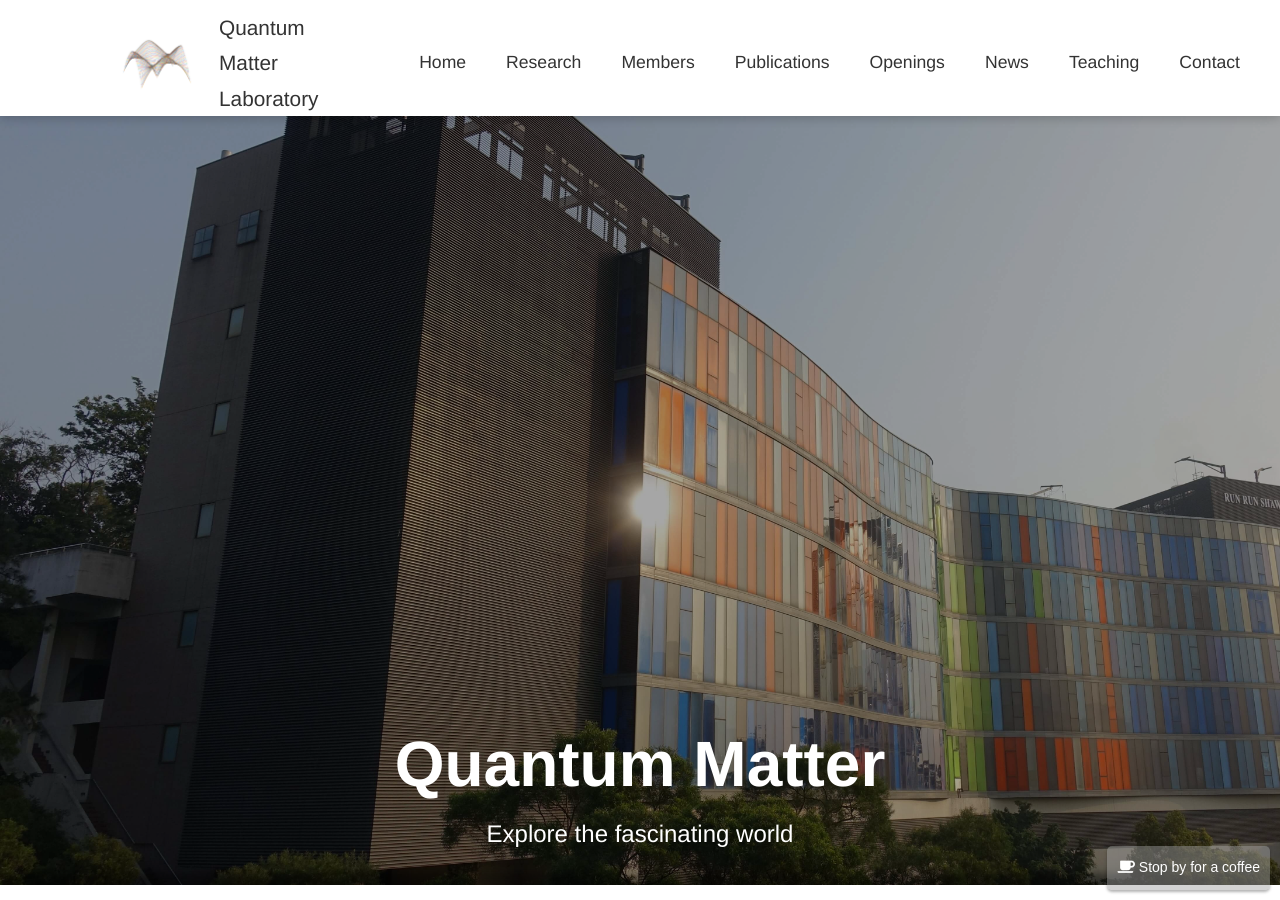
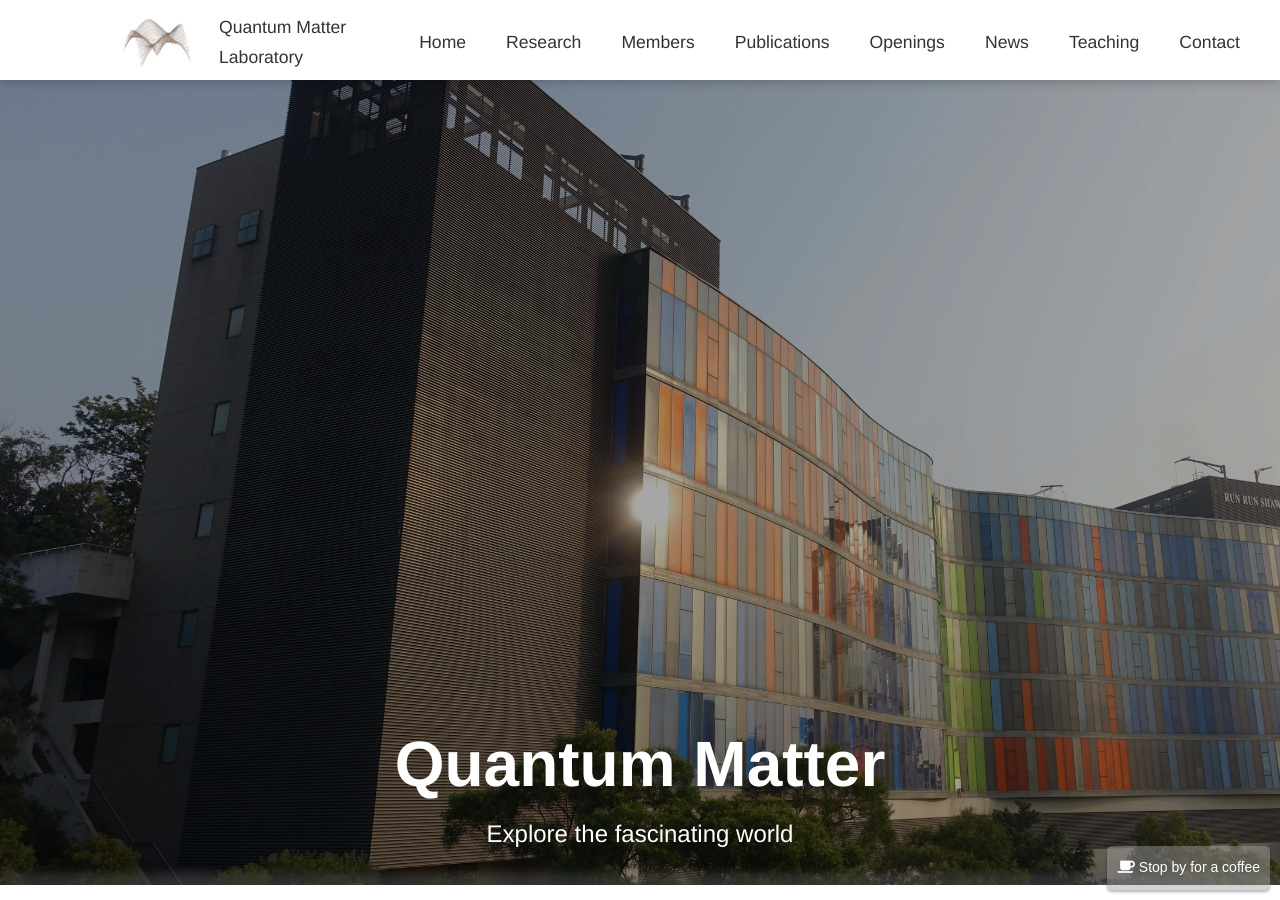
Before and after one commit to qmcuhk/qmcuhk.github.io, a Jekyll site: the page built from _pages/index.md, in a window 1280 px wide and 900 px high. Built offline with Jekyll 4.4.1, drawn with Linux system fonts in a browser that asks for light colours; some web fonts are replaced; some of the changed text lies outside the part shown.

Commit message:
members page banner picture updated

```diff
--- a/_includes/banner.html
+++ b/_includes/banner.html
@@ -1,9 +1,7 @@
 <div class="banner">
     <img src="/assets/web_pictures/{{page.banner-path}}" alt="banner" class="banner-picture">
     <div class="banner-title">
-        {% if page.title != "Members" %}
-            <h1>{{page.title}}</h1>
-        {% endif %}
+        <h1>{{page.title}}</h1>
         {% if page.line %}
         <p> {{page.line}} </p>
         {% endif%}
--- a/_includes/nav.html
+++ b/_includes/nav.html
@@ -1,7 +1,7 @@
 <div class="nav-container">
     <div class="nav-logo">
         <img src="../assets/icons/group_logo.png" alt="Logo">
-        <a href="{{ site.baseurl }}/"><p>Quantum Matter Laboratory</p></a>
+        <a href="{{ site.baseurl }}/">Quantum Matter Laboratory</a>
     </div>
     <ul class="nav-links">
         <li><a href="{{ site.baseurl }}/">Home</a></li>
--- a/_pages/index.md
+++ b/_pages/index.md
@@ -17,7 +17,7 @@
 
 <!-- Sliding pictures section -->
 
-<div style="height: 15em; background-color:rgba(92, 92, 92, 1); padding: 0.5em 4em 0.5em 2em;"><hr style="width:100%;"><div style="color:white; font-size: 4.2em; font-family:'Garamond'; font-weight: 100;">RIXS: Rabbit Intellegent X-ray Scientists</div></div>
+<div style="height: 15em; background-color:rgba(92, 92, 92, 1); padding: 0.5em 4em 0.5em 2em;"><hr style="width:100%;"><div style="color:white; font-size: 4.2em; font-family:'Garamond'; font-weight: 100;">RIXS: Rabbit Intellegent X-ray Scientists</div><p style="color:white">We are RIXS scientists. We are performing</p></div>
 
 <!-- Members section -->
 <div class="medium-divider">
--- a/_sass/_basic_elements.scss
+++ b/_sass/_basic_elements.scss
@@ -224,7 +224,7 @@
   }
   .home-wrapper {
     background-color: rgba(255, 255, 255, 1);
-    box-shadow: 0px -12px 8px 0px rgba(0,0,0,0.4);
+    box-shadow: 0px -12px 8px 0px rgba(92, 92, 92, 0.4);
     padding : $default-top-space 0;
     position: relative;
   }
--- a/_sass/_style.scss
+++ b/_sass/_style.scss
@@ -398,9 +398,10 @@
 .banner {
   position: relative;
   overflow: hidden;
-  min-height: 50vh;
+  max-height: 100vh;
   .banner-picture {
     min-width: 100vw;
+    max-height: 100vh;
     opacity: 1;
     object-fit: cover;
     filter: brightness(50%);
```
Also changed, not shown: _pages/members.md (+1 -1 lines), assets/web_pictures/member_rabbit.jpg (added), 1 other file.
